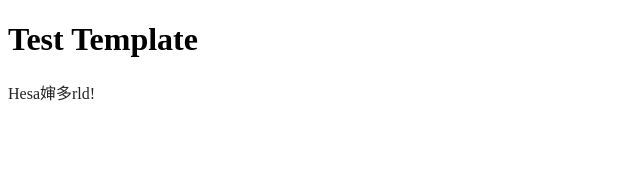
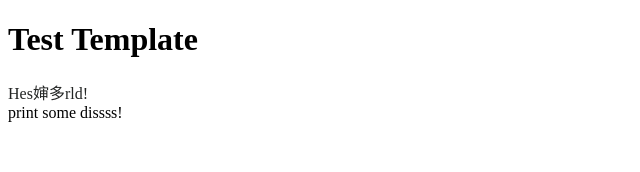
Before and after one commit to Likebard/szhForReact, a React app in the folder szhForReact/: page / in a window 1280 px wide. Shown: the top 172 px of the page, without its empty margins (0-640 px from the left). Built offline with nearby package versions, Linux system fonts and the light colour scheme.

Commit message:
解决前端缓存问题git status

```diff
--- a/szhForReact/src/components/App.js
+++ b/szhForReact/src/components/App.js
@@ -1,7 +1,11 @@
 import React from 'react';
+import Print from './Print';
 
 export default class App extends React.Component {
     render() {
-        return <div className="hello">Hesa婶多rld!</div>
+        return <div>
+            <div className="hello">Hes婶多rld!</div>
+            <Print />
+        </div>
     }
 }
--- /dev/null
+++ b/szhForReact/src/components/Print.js
@@ -0,0 +1,7 @@
+import React from 'react';
+
+export default class Print extends React.Component {
+    render() {
+        return <div className="print">print some dissss!</div>
+    }
+}
--- a/szhForReact/webpack.common.js
+++ b/szhForReact/webpack.common.js
@@ -1,20 +1,34 @@
 const path = require('path');
 const HtmlWebpackPlugin = require('html-webpack-plugin');
 const CleanWebpackPlugin = require('clean-webpack-plugin');
+const webpack = require('webpack');
 
 module.exports = {
     entry: {
-        app: './src/index.js'
+        main: './src/index.js',
+        vendor: [
+            'lodash'
+        ]
     },
     plugins: [
         //作用是每次构建前清除/dist文件夹
         new CleanWebpackPlugin(['dist']),
         //作用是在output自动生成index.html文件,并动态引用entry中生成的各bundle文件
         new HtmlWebpackPlugin({
-            title: 'Output Management',
+            title: 'Caching',
             //指定要生成的index.html的模板
             template: './src/index.html'
         }),
+        //用于确保每次rebuild时，存放第三方库的vendor打包后的hash值不发生改变，可以直接读取前端缓存
+        new webpack.HashedModuleIdsPlugin(),
+        //注意引入顺序很重要，CommonsChunkPlugin 的 'vendor' 实例，必须在 'runtime' 实例之前引入。
+        new webpack.optimize.CommonsChunkPlugin({
+            name: 'vendor'
+        }),
+        //提取模板,用于将模块(boilerplate, manifest)分离到单独文件中
+        new webpack.optimize.CommonsChunkPlugin({
+            name: 'runtime'
+        })
     ],
     module: {
         rules: [
@@ -38,7 +52,7 @@ module.exports = {
         ]
     },
     output: {
-        filename: '[name].bundle.js',
+        filename: '[name].[chunkhash].js',
         path: path.resolve(__dirname, 'dist'),
         //用于确保文件资源能在server.js指定的端口号下正确访问
         publicPath: '/'
```
